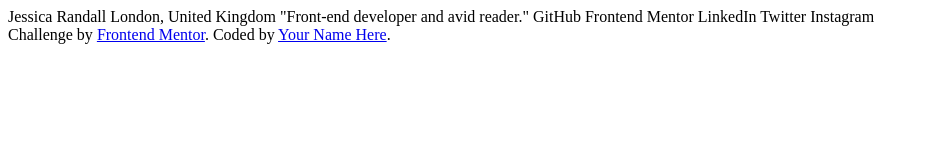
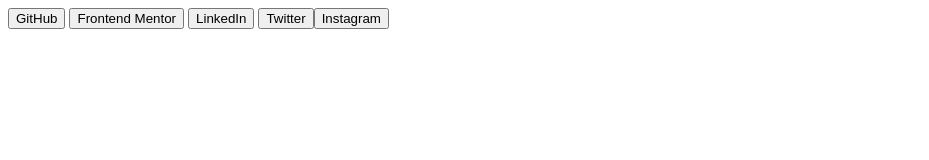
Before and after one commit to ArturoMauricioDev/social-links-profile-2025, a plain HTML site: page index.html in a window 1280 px wide. Shown: the whole page, without its empty margins (0-929 px from the left). Drawn offline with Linux system fonts and the light colour scheme.

Commit message:
estructura html realizada

```diff
--- a/index.html
+++ b/index.html
@@ -17,14 +17,11 @@
     <link rel="stylesheet" href="./styles/style.css" />
   </head>
   <body>
-    Jessica Randall London, United Kingdom "Front-end developer and avid
-    reader." GitHub Frontend Mentor LinkedIn Twitter Instagram
-
-    <div class="attribution">
-      Challenge by
-      <a href="https://www.frontendmentor.io?ref=challenge" target="_blank"
-        >Frontend Mentor</a
-      >. Coded by <a href="#">Your Name Here</a>.
-    </div>
+    <section>
+      <button>GitHub</button>
+      <button>Frontend Mentor</button>
+      <button>LinkedIn</button>
+      <button>Twitter</button><button>Instagram</button>
+    </section>
   </body>
 </html>
```
